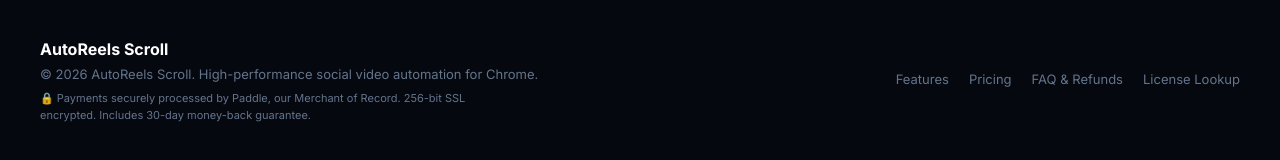
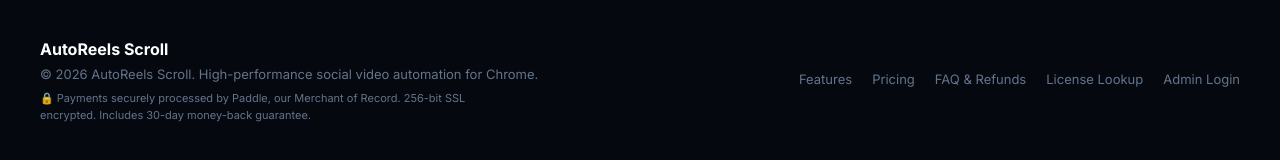
Before and after one commit to Atikur187/autoreels-license-server, a Next.js app: page / in a window 1280 px wide. Shown: the part 4455-4615 px from the top of the page. Built offline with nearby package versions, Linux system fonts and the light colour scheme; no server answers.

Commit message:
feat: add admin login link to website footer

```diff
--- a/app/page.js
+++ b/app/page.js
@@ -988,6 +988,7 @@
             <a href="#pricing" style={styles.footerLink}>Pricing</a>
             <a href="#faq" style={styles.footerLink}>FAQ & Refunds</a>
             <a href="/dashboard" style={styles.footerLink}>License Lookup</a>
+            <a href="/admin" style={styles.footerLink}>Admin Login</a>
           </div>
         </div>
       </footer>
```
